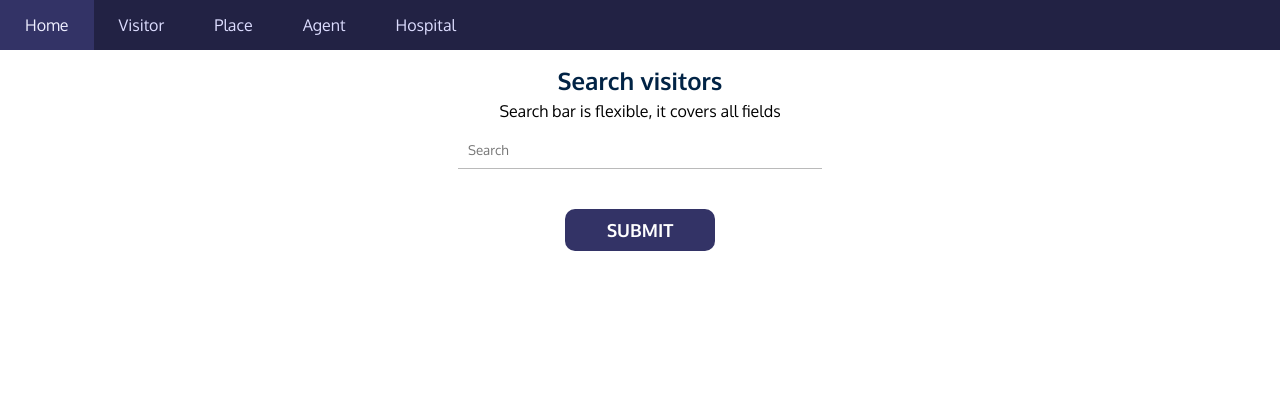
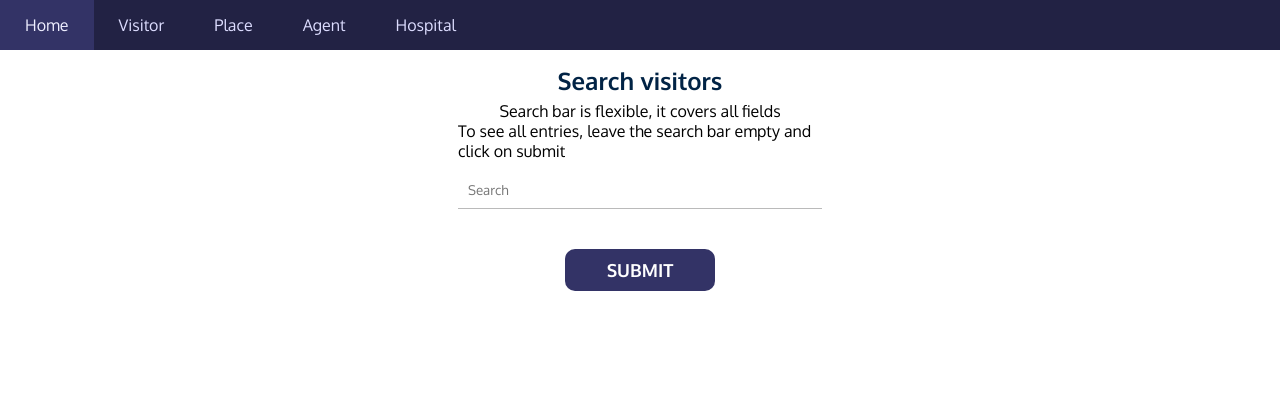
Before and after one commit to jonabako/Corona-Archive-Project, a Flask app: page /agent_search_visitors in a window 1280 px wide. Shown: the top 420 px of the page. Run offline with Flask 2, Linux system fonts and the light colour scheme; the visitor is signed in with stand-in values (Sample User, id 1); data that the repository does not hold is empty; parts of the project's set-up code (start-up, migrations or seed data) failed here and were passed over.

Commit message:
small fixes on search procedure

```diff
--- a/templates/agent_search_hospitals.html
+++ b/templates/agent_search_hospitals.html
@@ -5,7 +5,8 @@
     <form id = "registration" action="{{ url_for('agent_search_hospitals')}}" method="post">
         <h2>Search Hospitals</h2>
         <p>Search bar is flexible, it covers all fields</p>
-        <input type="text" class="visitor-registration" placeholder="Search" name="entry" value="{{request.form.entry}}" required> <br>
+        <p>To see all entries, leave the search bar empty and click on submit</p>
+        <input type="text" class="visitor-registration" placeholder="Search" name="entry" value="{{request.form.entry}}"> <br>
         <input class="mainButton" type="submit" value="SUBMIT"><br>
     </form>
     <table>
--- a/templates/agent_search_visitors.html
+++ b/templates/agent_search_visitors.html
@@ -5,7 +5,8 @@
     <form id = "registration" action="{{ url_for('agent_search_visitors')}}" method="post">
         <h2>Search visitors</h2>
         <p>Search bar is flexible, it covers all fields</p>
-        <input type="text" class="visitor-registration" placeholder="Search" name="entry" value="{{request.form.entry}}" required> <br>
+        <p>To see all entries, leave the search bar empty and click on submit</p>
+        <input type="text" class="visitor-registration" placeholder="Search" name="entry" value="{{request.form.entry}}"> <br>
         <input class="mainButton" type="submit" value="SUBMIT"><br>
     </form>
     <table>
```
Also changed, not shown: README.md.
